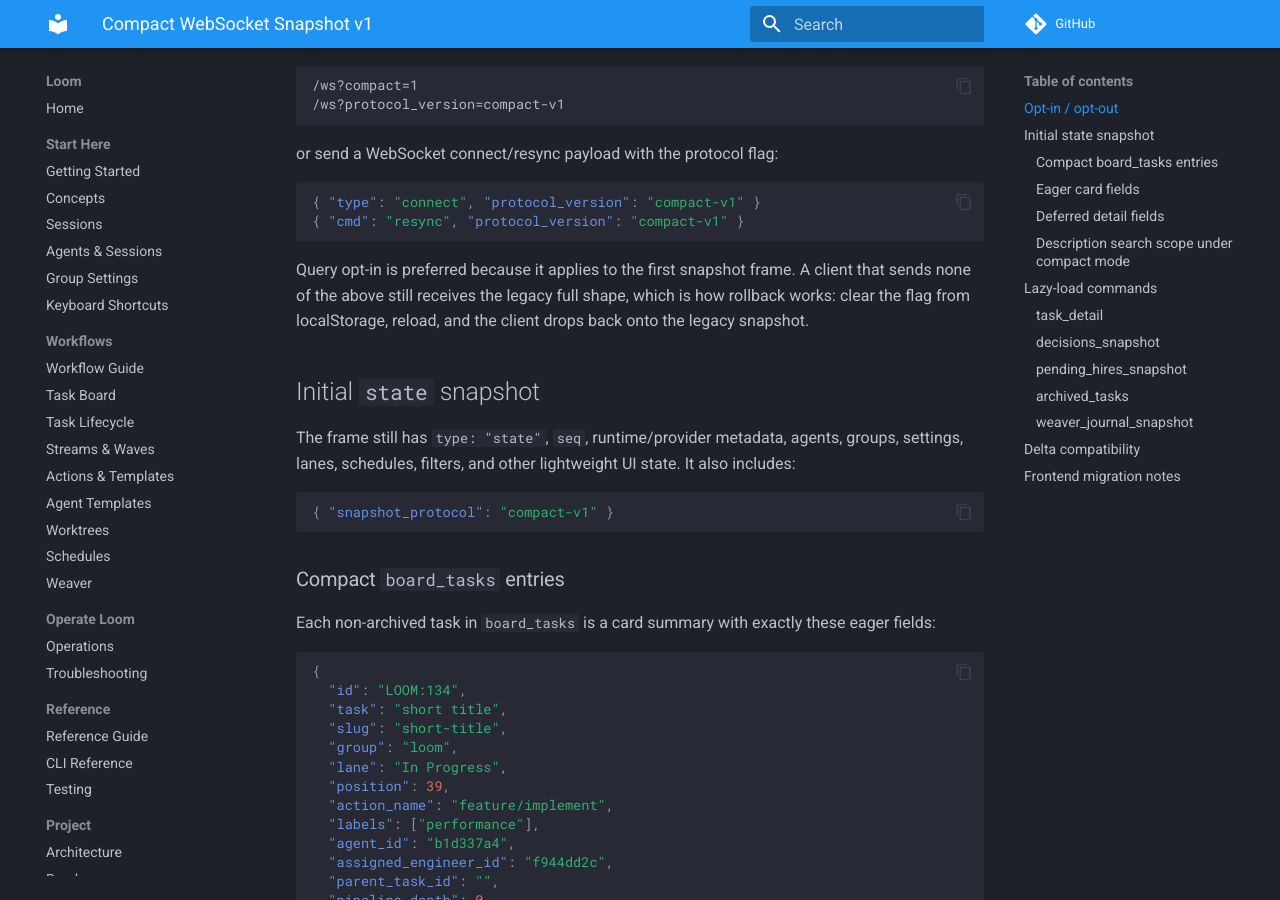
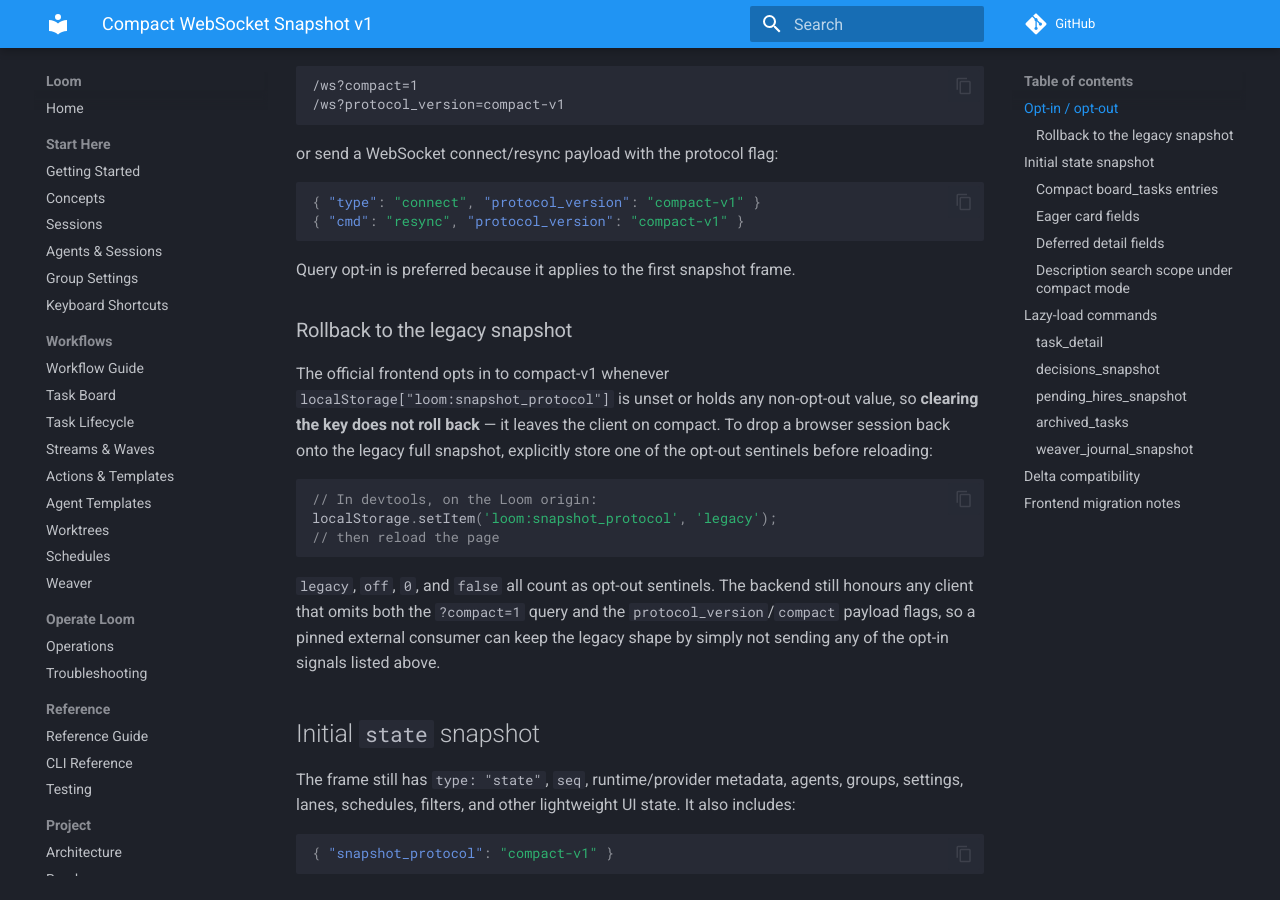
Before and after one commit to runtorque/torque, an MkDocs documentation site: the page built from docs/compact-snapshot-v1.md, in a window 1280 px wide and 900 px high, scrolled down 493 px. Built offline with MkDocs 1.6.1 and Material for MkDocs 9.7.7, drawn with Linux system fonts in a browser that asks for light colours; comment, search, counter and statistics services are not loaded.

Commit message:
docs: correct compact-v1 rollback procedure
The "Opt-in / opt-out" section previously said "clear the flag from
localStorage, reload, and the client drops back onto the legacy
snapshot". That matched the v1 default-OFF behaviour but contradicts
the default-ON flip shipped in this phase: an unset key leaves the
client on compact. Replace the one-line note with an explicit rollback
recipe that stores one of the opt-out sentinels (legacy / off / 0 /
false) before reloading, so an on-call operator revisiting the doc
during an incident is not pointed at the wrong recovery step.

Co-Authored-By: Claude Opus 4.7 (1M context) <noreply@anthropic.com>

````diff
--- a/docs/compact-snapshot-v1.md
+++ b/docs/compact-snapshot-v1.md
@@ -31,9 +31,26 @@ or send a WebSocket connect/resync payload with the protocol flag:
 ```
 
 Query opt-in is preferred because it applies to the first snapshot frame.
-A client that sends none of the above still receives the legacy full shape,
-which is how rollback works: clear the flag from localStorage, reload, and
-the client drops back onto the legacy snapshot.
+
+### Rollback to the legacy snapshot
+
+The official frontend opts in to compact-v1 whenever
+`localStorage["loom:snapshot_protocol"]` is unset or holds any non-opt-out
+value, so **clearing the key does not roll back** — it leaves the client
+on compact. To drop a browser session back onto the legacy full snapshot,
+explicitly store one of the opt-out sentinels before reloading:
+
+```js
+// In devtools, on the Loom origin:
+localStorage.setItem('loom:snapshot_protocol', 'legacy');
+// then reload the page
+```
+
+`legacy`, `off`, `0`, and `false` all count as opt-out sentinels. The
+backend still honours any client that omits both the `?compact=1` query
+and the `protocol_version`/`compact` payload flags, so a pinned external
+consumer can keep the legacy shape by simply not sending any of the
+opt-in signals listed above.
 
 ## Initial `state` snapshot
 
````
